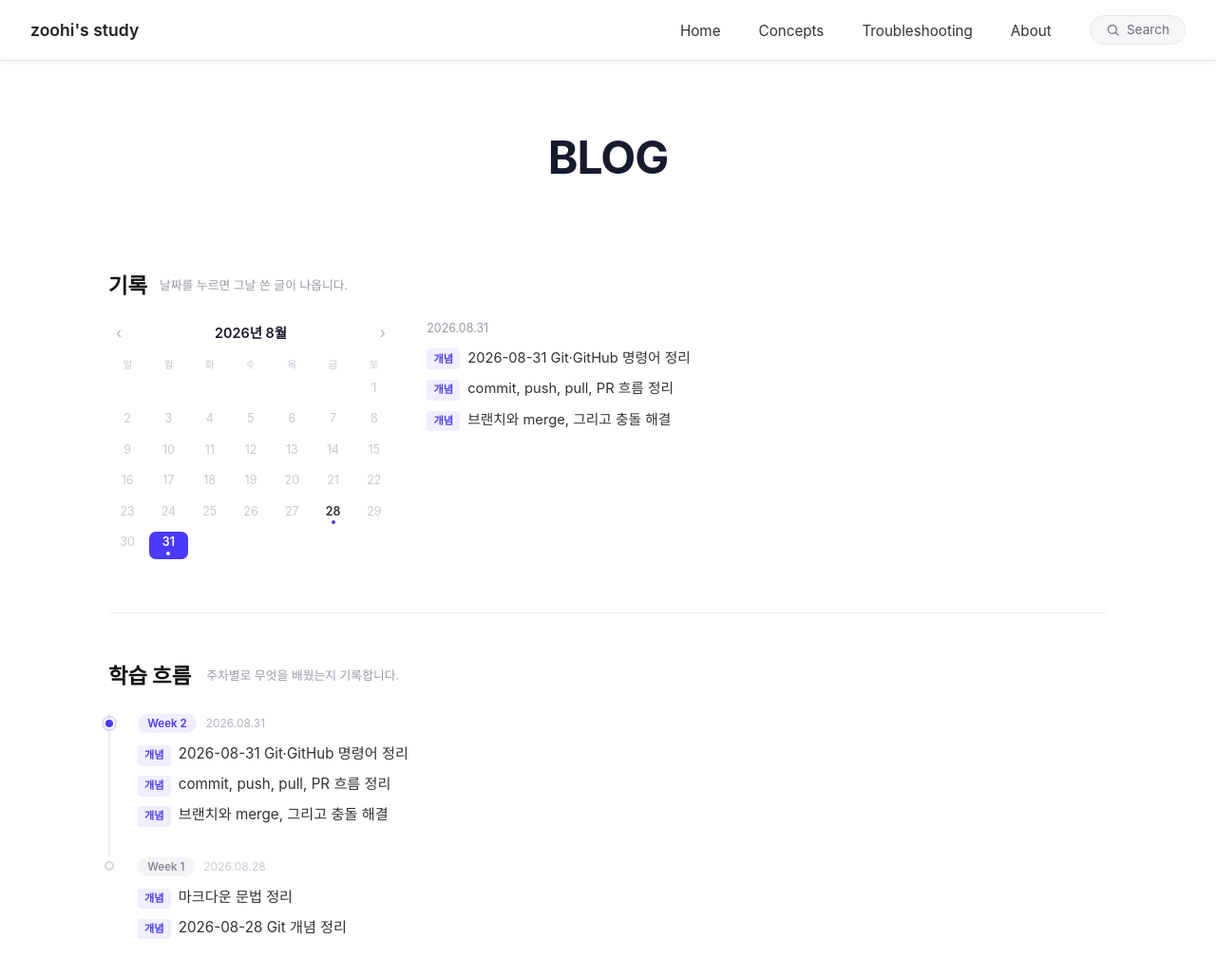
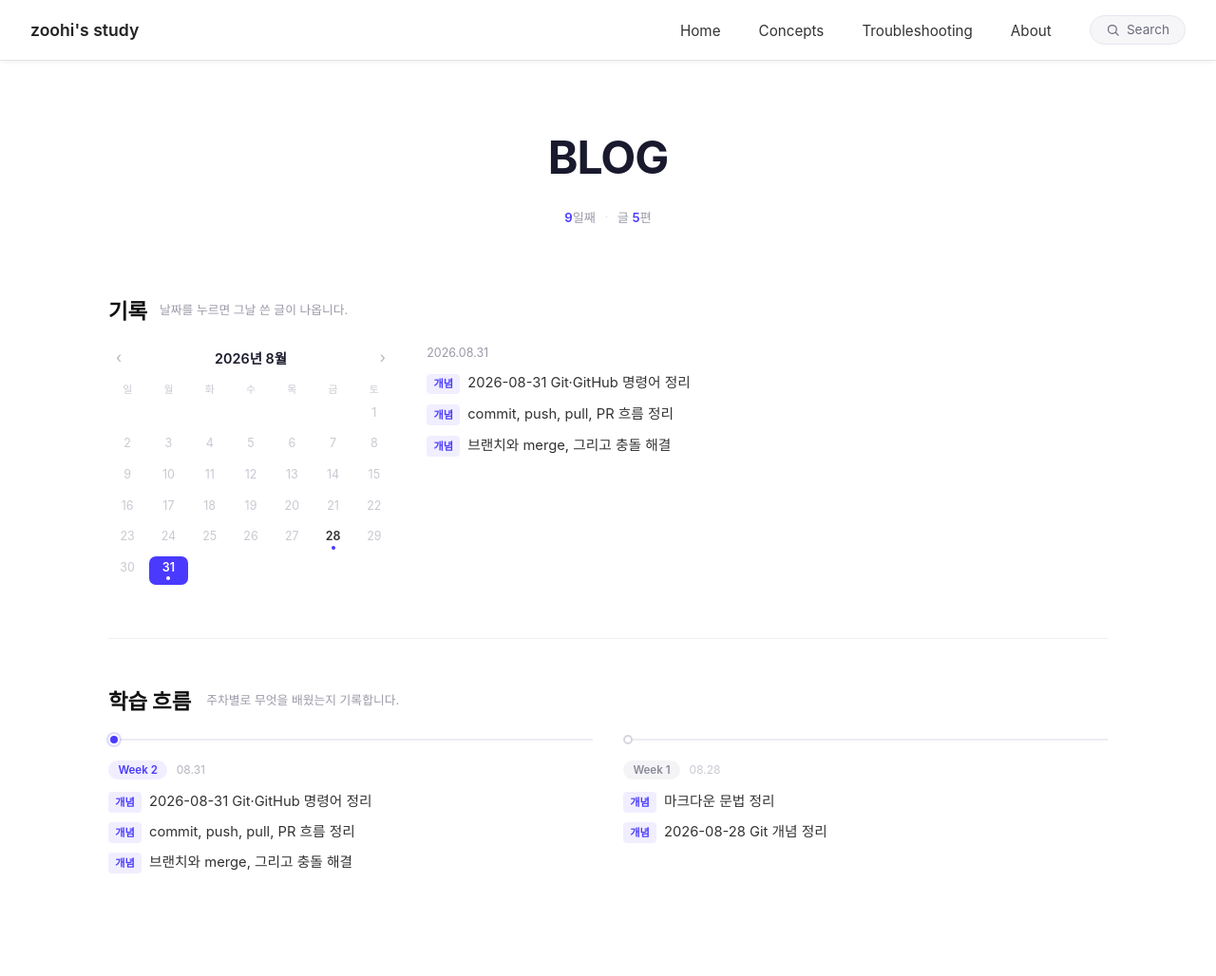
Before and after one commit to JHee0209/my-blog, a Jekyll site: the page built from index.md, in a window 1280 px wide and 1085 px high. Shown: the top 1028 px of the window at 95% size. Built offline with Jekyll 4.4.1, drawn with Linux system fonts in a browser that asks for light colours.

Commit message:
홈 화면 수정(타임라인 재배치-가로로, 달력)

```diff
--- a/_includes/timeline.html
+++ b/_includes/timeline.html
@@ -26,36 +26,6 @@
   transition: background 0.15s;
 }
 .tl-head .tl-more:hover { background: #e5e5e5; }
-
-.tl-item {
-  position: relative;
-  padding-left: 1.8rem;
-  padding-bottom: 2rem;
-  border-left: 2px solid #ececf1;
-}
-.tl-item:last-child {
-  border-left-color: transparent;
-  padding-bottom: 0;
-}
-
-.tl-dot {
-  position: absolute;
-  left: -6px;
-  top: 4px;
-  width: 10px;
-  height: 10px;
-  border-radius: 50%;
-  background: #fff;
-  border: 2px solid #d5d5e0;
-}
-.tl-item.is-current .tl-dot {
-  left: -7px;
-  width: 12px;
-  height: 12px;
-  background: #4a3aff;
-  border-color: #fff;
-  box-shadow: 0 0 0 2px rgba(74, 58, 255, 0.18);
-}
 
 .tl-meta {
   display: flex;
@@ -88,7 +58,7 @@
   display: inline-flex;
   align-items: baseline;
   gap: 0.5rem;
-  font-size: 0.95rem;
+  font-size: 0.92rem;
   color: #333;
   text-decoration: none;
   line-height: 1.5;
@@ -104,6 +74,88 @@
   background: #f0eeff;
   border-radius: 4px;
   padding: 0.15rem 0.45rem;
+}
+
+/* ----- 세로형 ----- */
+.timeline.is-vertical .tl-item {
+  position: relative;
+  padding-left: 1.8rem;
+  padding-bottom: 2rem;
+  border-left: 2px solid #ececf1;
+}
+.timeline.is-vertical .tl-item:last-child {
+  border-left-color: transparent;
+  padding-bottom: 0;
+}
+.timeline.is-vertical .tl-dot {
+  position: absolute;
+  left: -6px;
+  top: 4px;
+  width: 10px;
+  height: 10px;
+  border-radius: 50%;
+  background: #fff;
+  border: 2px solid #d5d5e0;
+}
+.timeline.is-vertical .tl-item.is-current .tl-dot {
+  left: -7px;
+  width: 12px;
+  height: 12px;
+  background: #4a3aff;
+  border-color: #fff;
+  box-shadow: 0 0 0 2px rgba(74, 58, 255, 0.18);
+}
+
+/* ----- 가로형 ----- */
+.timeline.is-horizontal {
+  display: flex;
+  gap: 2rem;
+  align-items: flex-start;
+}
+.timeline.is-horizontal .tl-item {
+  position: relative;
+  flex: 1;
+  min-width: 0;
+  border-top: 2px solid #ececf1;
+  padding-top: 1.3rem;
+}
+.timeline.is-horizontal .tl-dot {
+  position: absolute;
+  left: 0;
+  top: -6px;
+  width: 10px;
+  height: 10px;
+  border-radius: 50%;
+  background: #fff;
+  border: 2px solid #d5d5e0;
+}
+.timeline.is-horizontal .tl-item.is-current .tl-dot {
+  top: -7px;
+  width: 12px;
+  height: 12px;
+  background: #4a3aff;
+  border-color: #fff;
+  box-shadow: 0 0 0 2px rgba(74, 58, 255, 0.18);
+}
+
+@media (max-width: 820px) {
+  .timeline.is-horizontal {
+    flex-direction: column;
+    gap: 0;
+  }
+  .timeline.is-horizontal .tl-item {
+    border-top: 0;
+    border-left: 2px solid #ececf1;
+    padding-top: 0;
+    padding-left: 1.8rem;
+    padding-bottom: 2rem;
+  }
+  .timeline.is-horizontal .tl-item:last-child {
+    border-left-color: transparent;
+    padding-bottom: 0;
+  }
+  .timeline.is-horizontal .tl-dot { left: -6px; top: 4px; }
+  .timeline.is-horizontal .tl-item.is-current .tl-dot { left: -7px; top: 3px; }
 }
 
 @media (max-width: 600px) {
@@ -126,6 +178,8 @@
 
   {% assign week_keys = rows | uniq | sort | reverse %}
   {% assign limit = include.limit | default: week_keys.size | plus: 0 %}
+  {% assign dir = include.direction | default: "vertical" %}
+  {% if dir == "horizontal" %}{% assign fmt = "%m.%d" %}{% else %}{% assign fmt = "%Y.%m.%d" %}{% endif %}
 
   <div class="tl-head">
     <h2>{{ include.title | default: "학습 흐름" }}</h2>
@@ -135,7 +189,7 @@
     {% endif %}
   </div>
 
-  <div class="timeline">
+  <div class="timeline is-{{ dir }}">
     {% for key in week_keys limit: limit %}
       {% assign wk_num = key | plus: 0 %}
       <div class="tl-item{% if forloop.first %} is-current{% endif %}">
@@ -150,7 +204,7 @@
 
         <div class="tl-meta">
           <span class="tl-week">Week {{ wk_num }}</span>
-          <span class="tl-date">{{ newest.date | date: "%Y.%m.%d" }}</span>
+          <span class="tl-date">{{ newest.date | date: fmt }}</span>
         </div>
 
         <div class="tl-links">
--- a/_layouts/home.html
+++ b/_layouts/home.html
@@ -29,9 +29,22 @@ layout: default
 .hero p {
   font-size: 1rem;
   color: #666;
-  margin: 0;
+  margin: 0 0 1.4rem;
   line-height: 1.7;
 }
+
+.hero-meta {
+  display: inline-flex;
+  align-items: center;
+  gap: 0.6rem;
+  font-size: 0.82rem;
+  color: #9a9aa8;
+}
+.hero-meta strong {
+  color: #4a3aff;
+  font-weight: 600;
+}
+.hero-meta .sep { color: #e0e0e8; }
 
 .home-divider {
   height: 1px;
@@ -50,6 +63,14 @@ layout: default
 <div class="hero">
   <h1>{{ page.title }}</h1>
   <p>{{ content }}</p>
+
+  {% if site.bootcamp_start %}
+  <div class="hero-meta">
+    <span><strong id="dayCount">–</strong>일째</span>
+    <span class="sep">·</span>
+    <span>글 <strong>{{ site.posts.size }}</strong>편</span>
+  </div>
+  {% endif %}
 </div>
 
 <div class="home-wrap">
@@ -57,5 +78,19 @@ layout: default
 
   <hr class="home-divider">
 
-  {% include timeline.html limit=3 more=true %}
+  {% include timeline.html limit=3 direction="horizontal" more=true %}
 </div>
+
+{% if site.bootcamp_start %}
+<script>
+(function () {
+  var el = document.getElementById('dayCount');
+  if (!el) return;
+  var start = new Date("{{ site.bootcamp_start | date: '%Y-%m-%d' }}T00:00:00");
+  var today = new Date();
+  today.setHours(0, 0, 0, 0);
+  var days = Math.floor((today - start) / 86400000) + 1;
+  el.textContent = days > 0 ? days : 1;
+})();
+</script>
+{% endif %}
```
